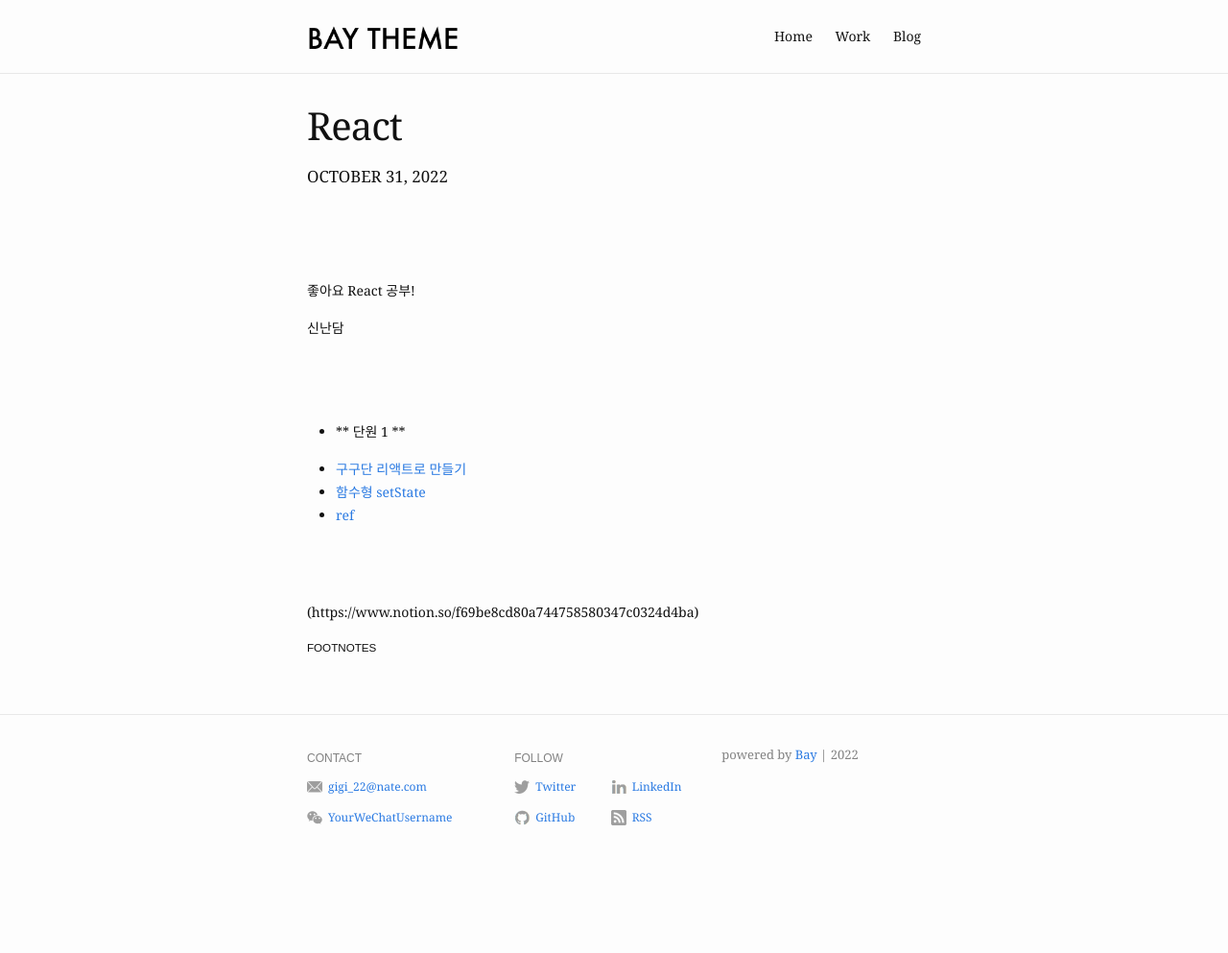
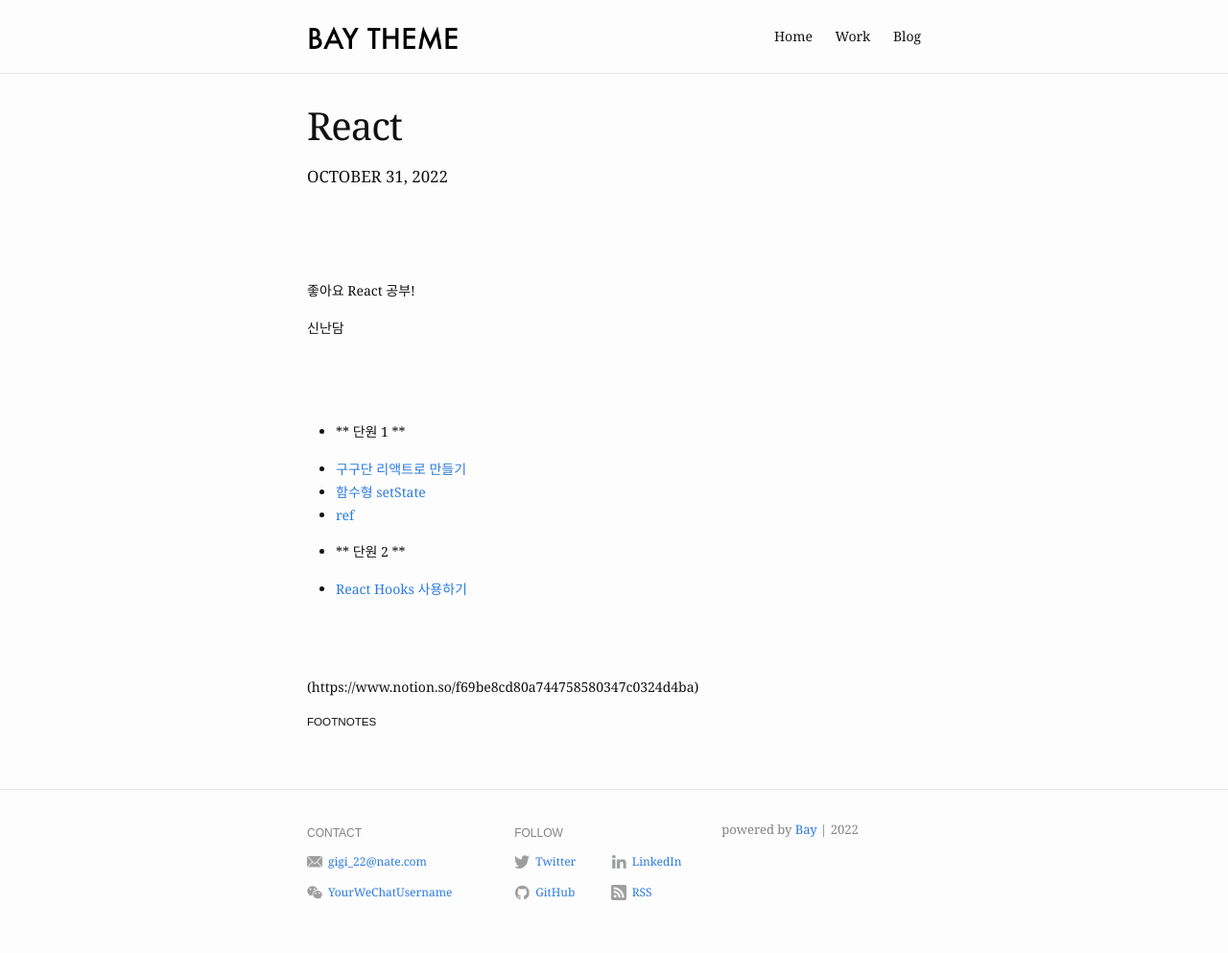
Before and after one commit to dorongkim/dorongkim.github.io, a Jekyll site: the page built from _posts/2022-10-31-React.md, in a window 1280 px wide. Shown: the whole page at 96% size. Built offline with Jekyll 4.4.1, drawn with Linux system fonts in a browser that asks for light colours; before the commit the page ends 915 px from its top, so only the background shows below that.

Commit message:
React Hooks 사용하기

```diff
--- a/_posts/2022-10-31-React.md
+++ b/_posts/2022-10-31-React.md
@@ -21,6 +21,11 @@ blurb: "React"
 - [함수형 setState][link_react_web_2]
 - [ref][link_react_web_3]
 
+- ** 단원 2 **
+
+- [React Hooks 사용하기][link_react_web_4]
+
+
 
 <br />
 <br />
@@ -35,3 +40,4 @@ blurb: "React"
 [link_react_web_1]:https://warm-dew-a7a.notion.site/hooks-9b389ad8177f45ecbadf90b5f81fedce
 [link_react_web_2]:https://warm-dew-a7a.notion.site/setState-103abe11a6a146309e2ef229bd8cd46a
 [link_react_web_3]:https://warm-dew-a7a.notion.site/ref-focus-rendering-d6c1c211ea9d4329ac0f69c11302599d
+[link_react_web_4]:https://warm-dew-a7a.notion.site/React-Hooks-5b9e9968f14f491384f98f9d7944ee2d
```
